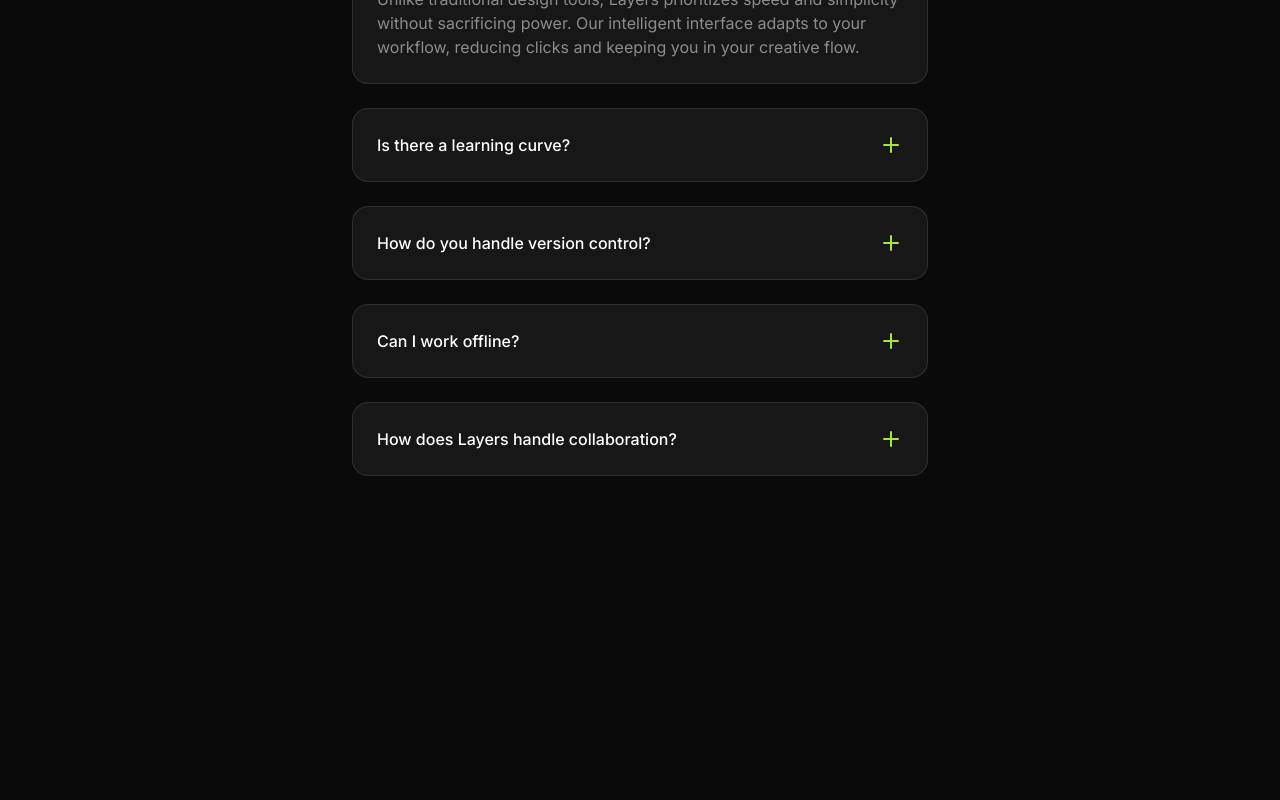
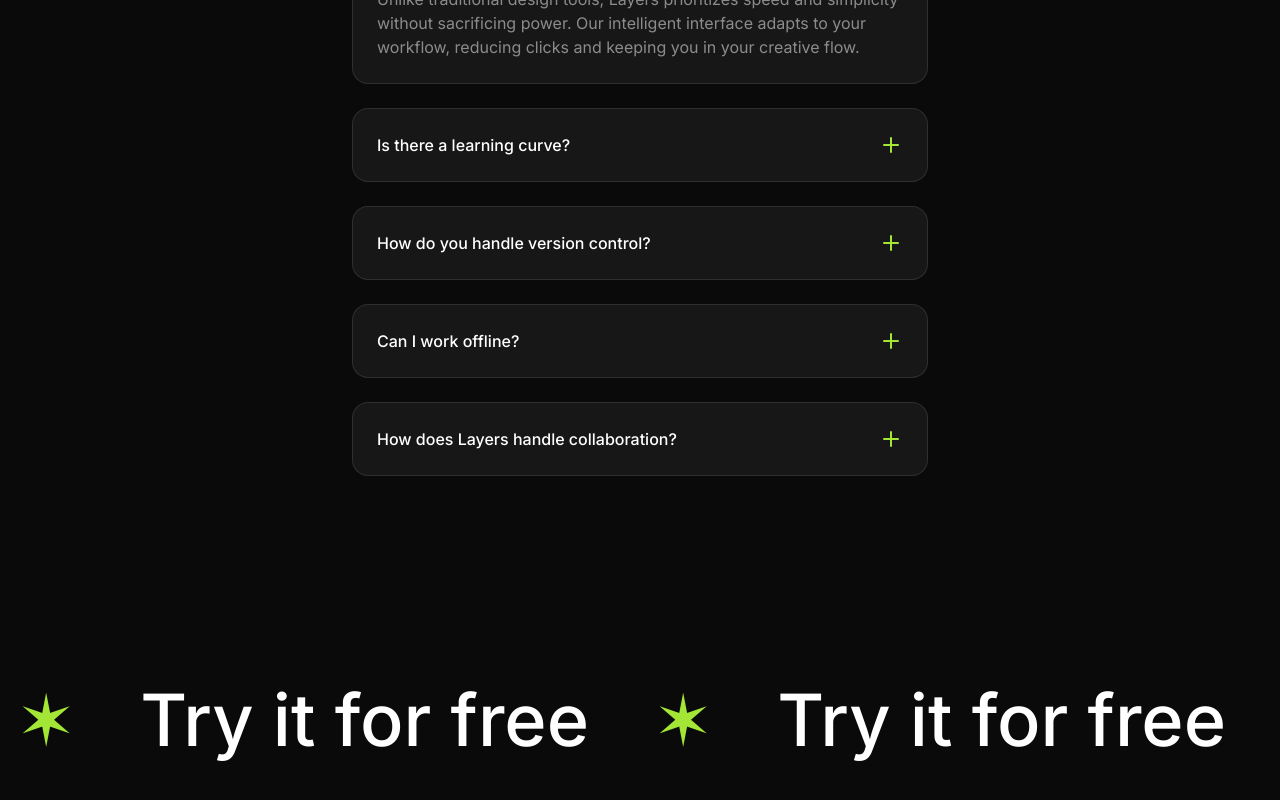
Before and after one commit to NatnaelDemelash/Layers-Clone-, a Next.js app: page / in a window 1280 px wide. Shown: the part 4355-5155 px from the top of the page. Before the commit the page ends 4927 px from the top, so only its background shows below. Built offline with nearby package versions, Linux system fonts and the light colour scheme.

Commit message:
CTA Section

```diff
--- a/src/app/page.tsx
+++ b/src/app/page.tsx
@@ -5,6 +5,7 @@
 import Navbar from '@/sections/Navbar';
 import Integrations from '@/sections/Integrations';
 import Faqs from '@/sections/Faqs';
+import CallToAction from '@/sections/CallToAction';
 
 export default function Home() {
   return (
@@ -16,6 +17,7 @@
       <Features />
       <Integrations />
       <Faqs />
+      <CallToAction />
     </>
   );
 }
--- a/src/sections/CallToAction.tsx
+++ b/src/sections/CallToAction.tsx
@@ -1,3 +1,16 @@
 export default function CallToAction() {
-    return <div>Call To Action</div>;
+  return (
+    <section className="py-24">
+      <div className="overflow-x-clip p-4 flex">
+        <div className="flex flex-none gap-16 text-7xl font-medium">
+          {Array.from({ length: 10 }).map((_, i) => (
+            <div key={i} className="flex gap-16 items-center">
+              <span className="text-lime-400">&#10038;</span>
+              <span>Try it for free</span>
+            </div>
+          ))}
+        </div>
+      </div>
+    </section>
+  );
 }
```
